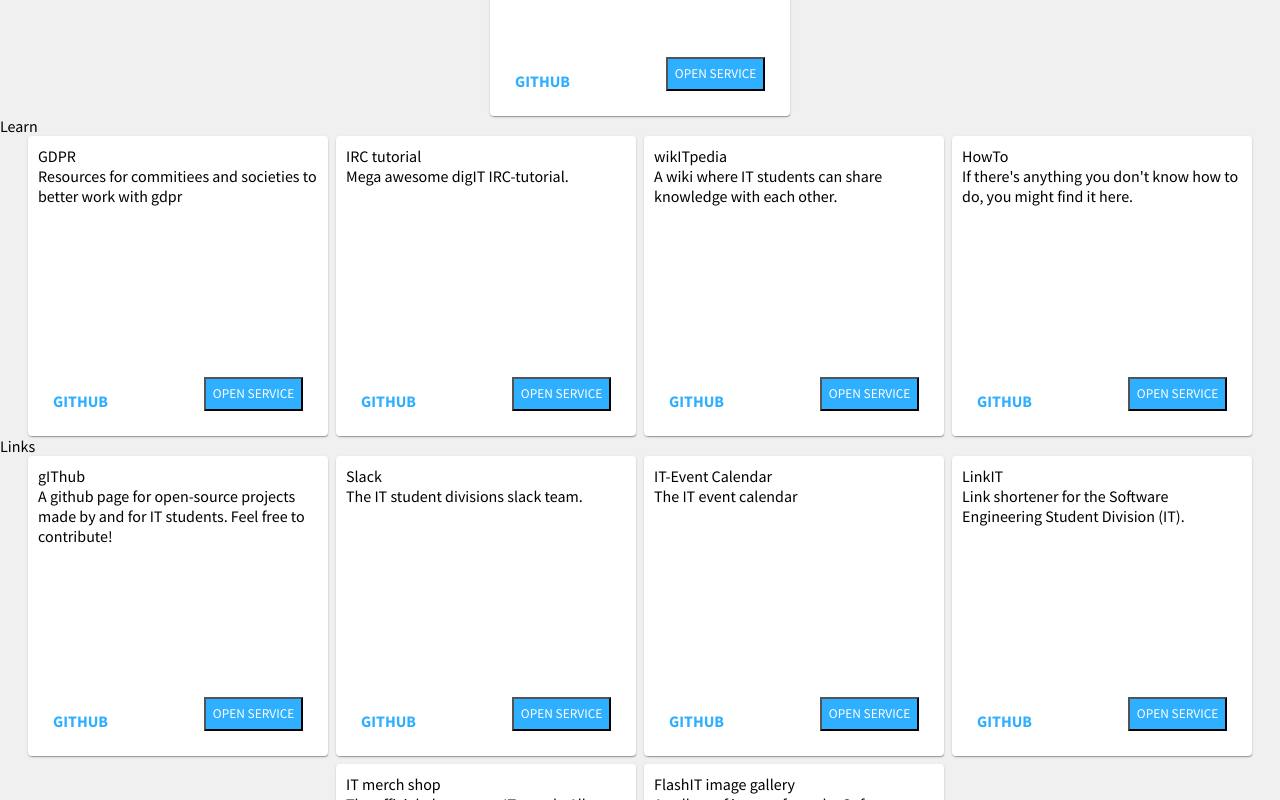
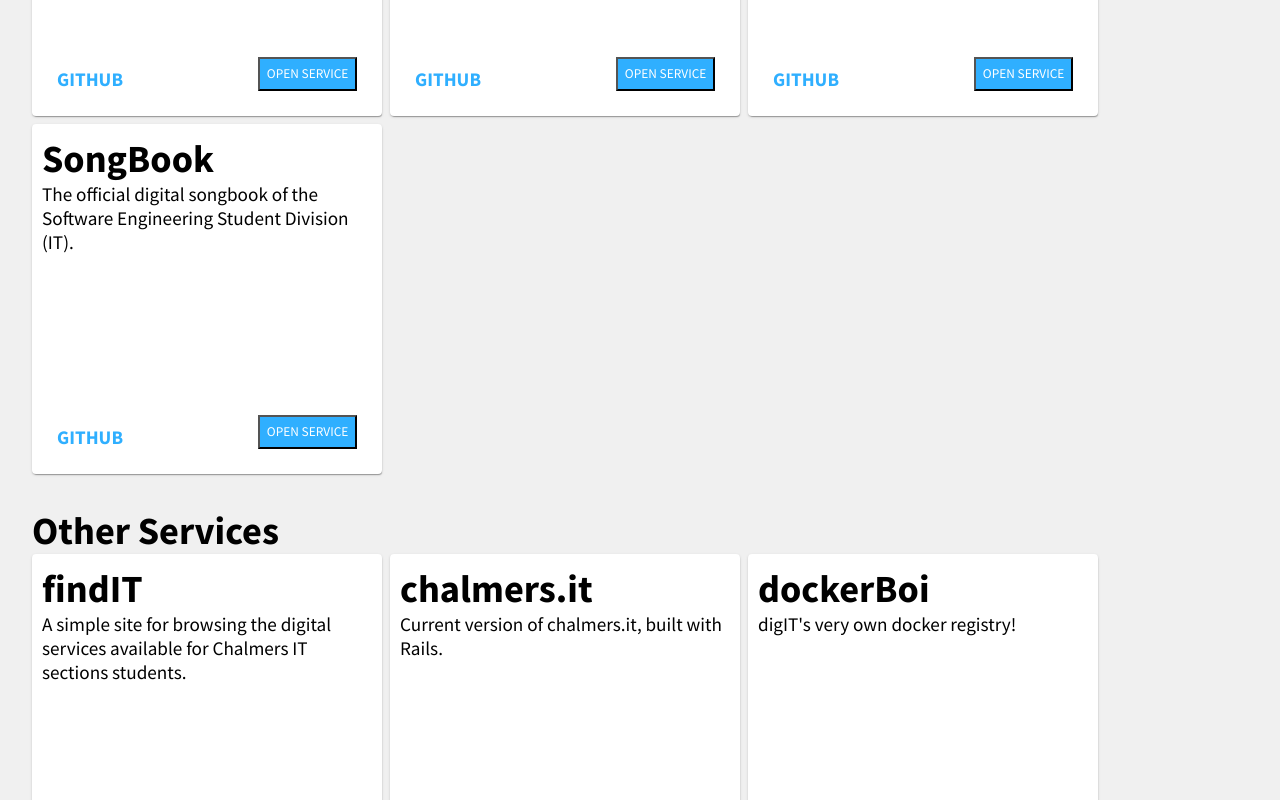
Before and after one commit to cthit/findIT, a Next.js app in the folder frontend/: page / in a window 1280 px wide. Shown: the part 1460-2260 px from the top of the page. Built offline with nearby package versions, Linux system fonts and the light colour scheme.

Commit message:
Started adding stylings to the cards

```diff
--- a/frontend/components/elements/CategoryList.module.scss
+++ b/frontend/components/elements/CategoryList.module.scss
@@ -13,7 +13,7 @@
 		flex-wrap:wrap;
 		flex-direction: row;
 		align-items: center;
-		justify-content: center;
+		margin-left:$space-big;
 		gap: $space-small;
 	}
 }
--- a/frontend/components/elements/Categorylist.tsx
+++ b/frontend/components/elements/Categorylist.tsx
@@ -9,7 +9,7 @@ export interface CategoryListProps {
 }
 const CategoryList = ({ services }: CategoryListProps) => (
   <div>
-    <p>{services.category}</p>
+    <p className="titleClass marginLeftBig marginTopBig">{services.category}</p>
     <div className={styles.categoryList}>
       {services.services.map((service) => (
         <ServiceCard service={service} key={service.title} />
--- a/frontend/components/views/ServiceCard.tsx
+++ b/frontend/components/views/ServiceCard.tsx
@@ -7,7 +7,7 @@ export interface ServiceCardProps {
 }
 const ServiceCard = ({ service }: ServiceCardProps) => (
   <div className="card">
-    <p>{service.title}</p>
+    <p className="titleClass">{service.title}</p>
     <p>{service.description}</p>
     <a className={styles.aClass} href={service.github_url}>
       GITHUB
--- a/frontend/data/service.json
+++ b/frontend/data/service.json
@@ -199,7 +199,7 @@
                 "fontawesome_icon": "fa-shopping-cart"
             },
             {
-                "title": "FlashIT image gallery",
+                "title": "FlashIT gallery",
                 "url": "https://flashit.chalmers.it",
                 "description": "A gallery of images from the Software Engineering Student Division (IT).",
                 "github_url": "https://github.com/cthit/flashit-lychee",
--- a/frontend/resources/styles/globals.scss
+++ b/frontend/resources/styles/globals.scss
@@ -38,6 +38,7 @@ body {
   background-color: white;
   border-radius: $border-radius;
   padding: 10px;
+  font-size: $font-size-normal;
   box-shadow: 1px 2px 1px -1px rgba(0, 0, 0, 0.2),
     0px 1px 1px 0px rgba(0, 0, 0, 0.14), 0px 1px 3px 0px rgba(0, 0, 0, 0.12);
 }
@@ -216,3 +217,8 @@ button {
 .bold {
   font-weight: bold;
 }
+
+.titleClass{
+	font-weight: bold;
+	font-size: $font-size-large;
+}
--- a/frontend/resources/styles/vars.scss
+++ b/frontend/resources/styles/vars.scss
@@ -1,5 +1,8 @@
 $font: SourceSansPro, -apple-system, system-ui;
 $unicode-font: DejaVuSans, -apple-system, system-ui;
+
+$font-size-normal: 1.2rem;
+$font-size-large: 2.4rem;
 
 $primary-color: #2fafff;
 $secondary-color: #ff9100;
@@ -25,7 +28,7 @@ $space-tiny: 0.25rem; // 4px
 
 $border-radius: 4px;
 
-$card-width: 300px;
+$card-width: 350px;
 
 $breakpoint-mobile: 600px;
 $breakpoint-tablet: 900px;
```
Also changed, not shown: frontend/components/views/ServiceCard.module.scss (line endings or trailing spaces).
